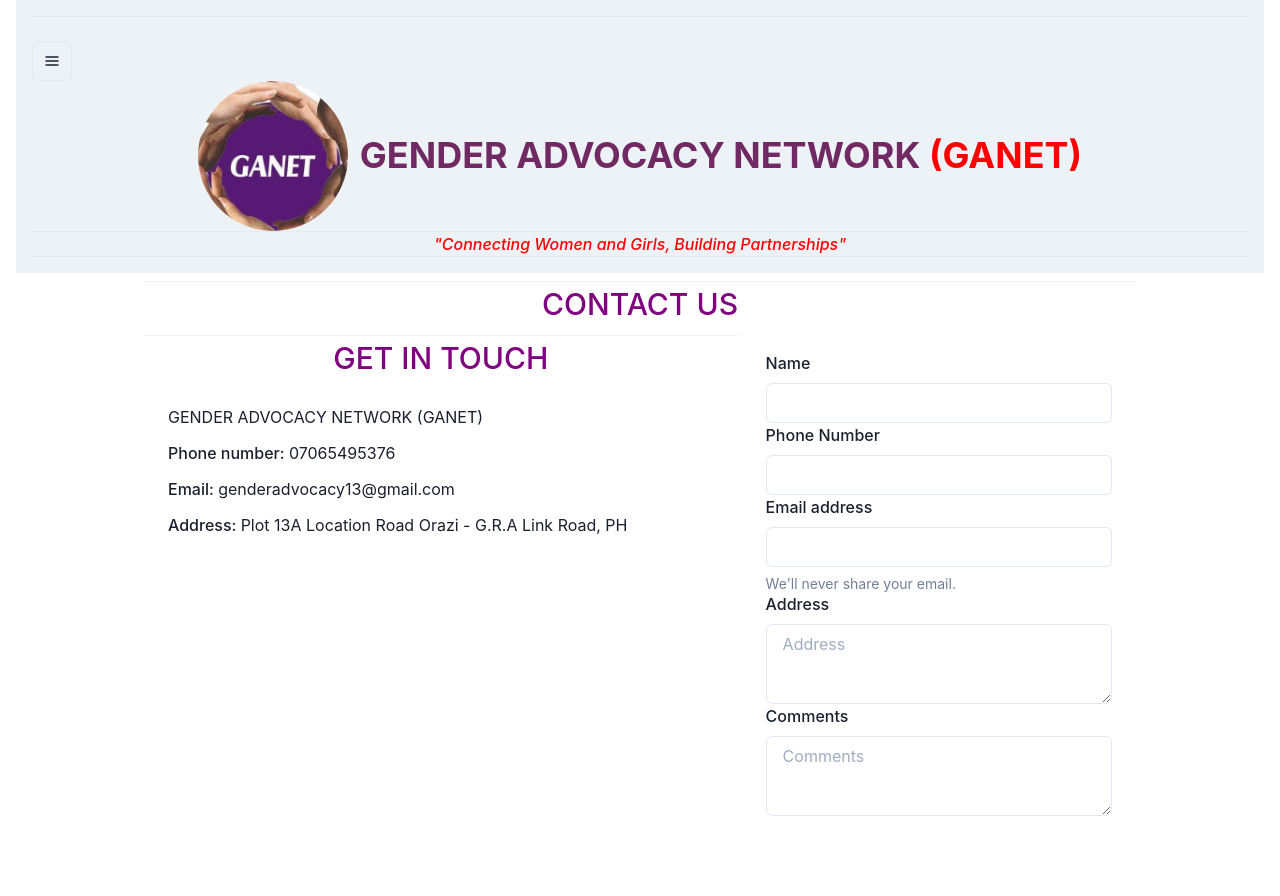
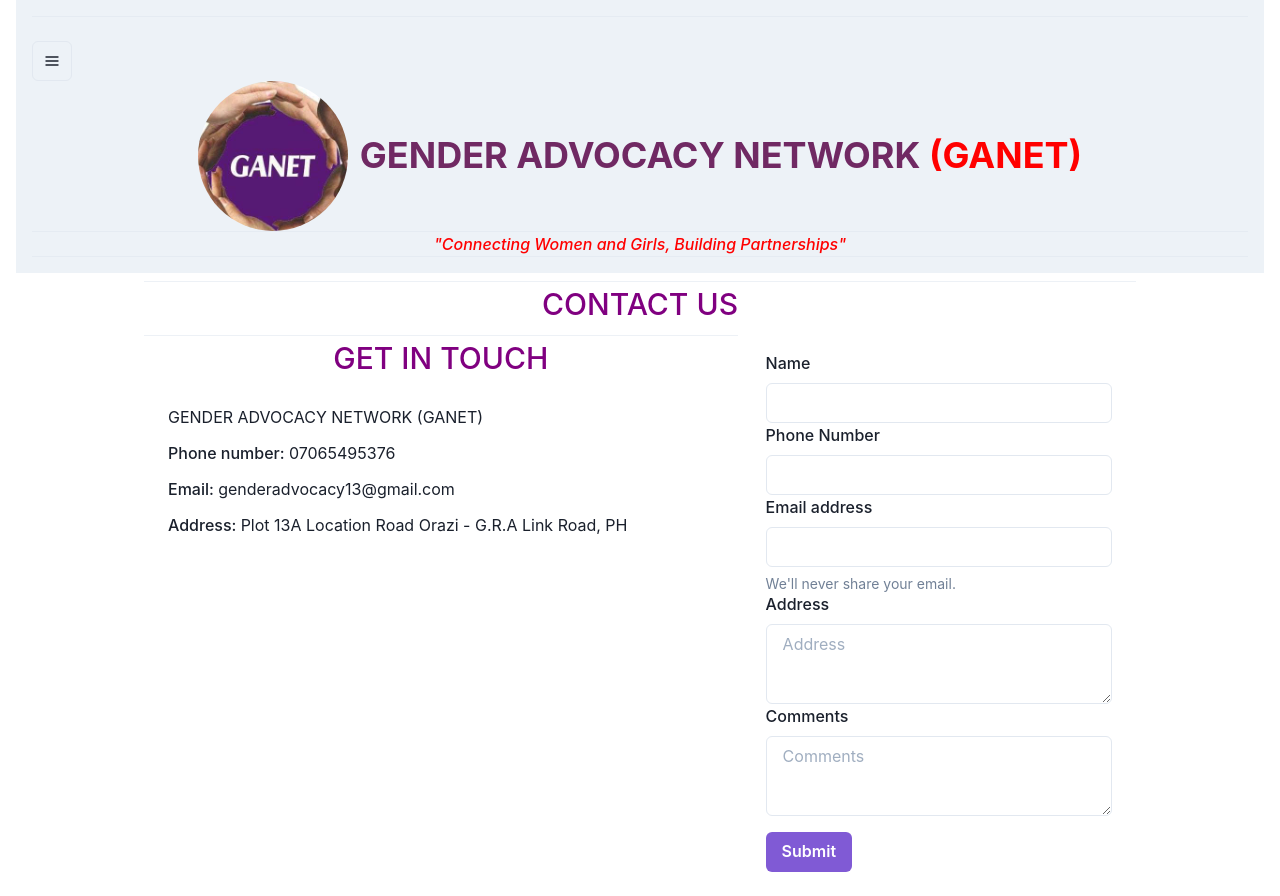
Before and after one commit to Bennyyoung/ganet, a React (Create React App) app: page /contact in a window 1280 px wide. Before the commit the page ends 840 px from the top, so only its background shows below. Built offline with nearby package versions, Linux system fonts and the light colour scheme.

Commit message:
Added the submit button

```diff
--- a/src/pages/Contact.jsx
+++ b/src/pages/Contact.jsx
@@ -10,7 +10,8 @@
   Center,
   Textarea,
   Grid,
-  GridItem
+  GridItem,
+  Button
 
 } from '@chakra-ui/react'
 
@@ -62,6 +63,7 @@
             <FormLabel htmlFor='name'>Comments</FormLabel>
             <Textarea placeholder='Comments' />
           </FormControl>
+          <Button mt={4} colorScheme='purple'>Submit</Button>
 
         </Box>
       </GridItem>
```
